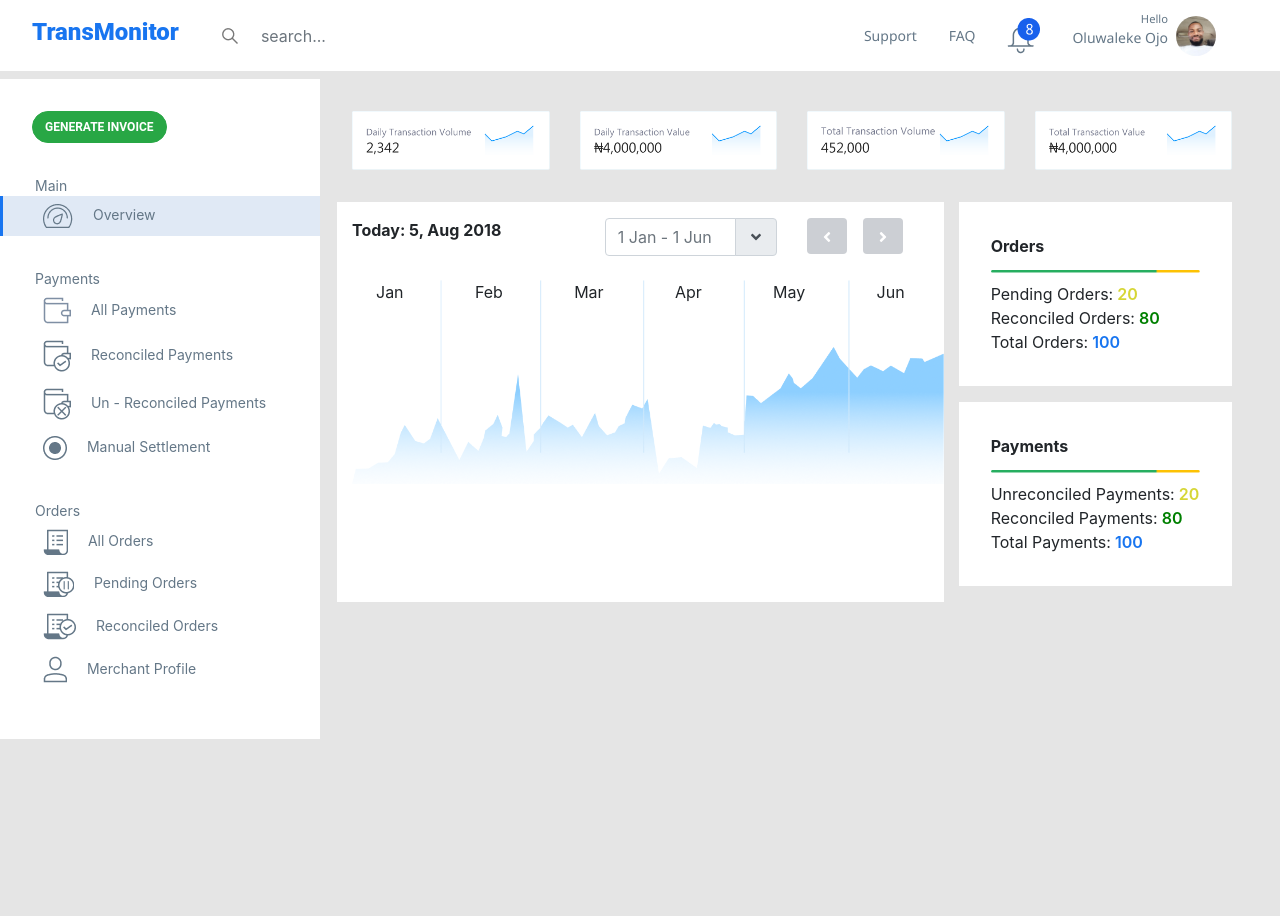
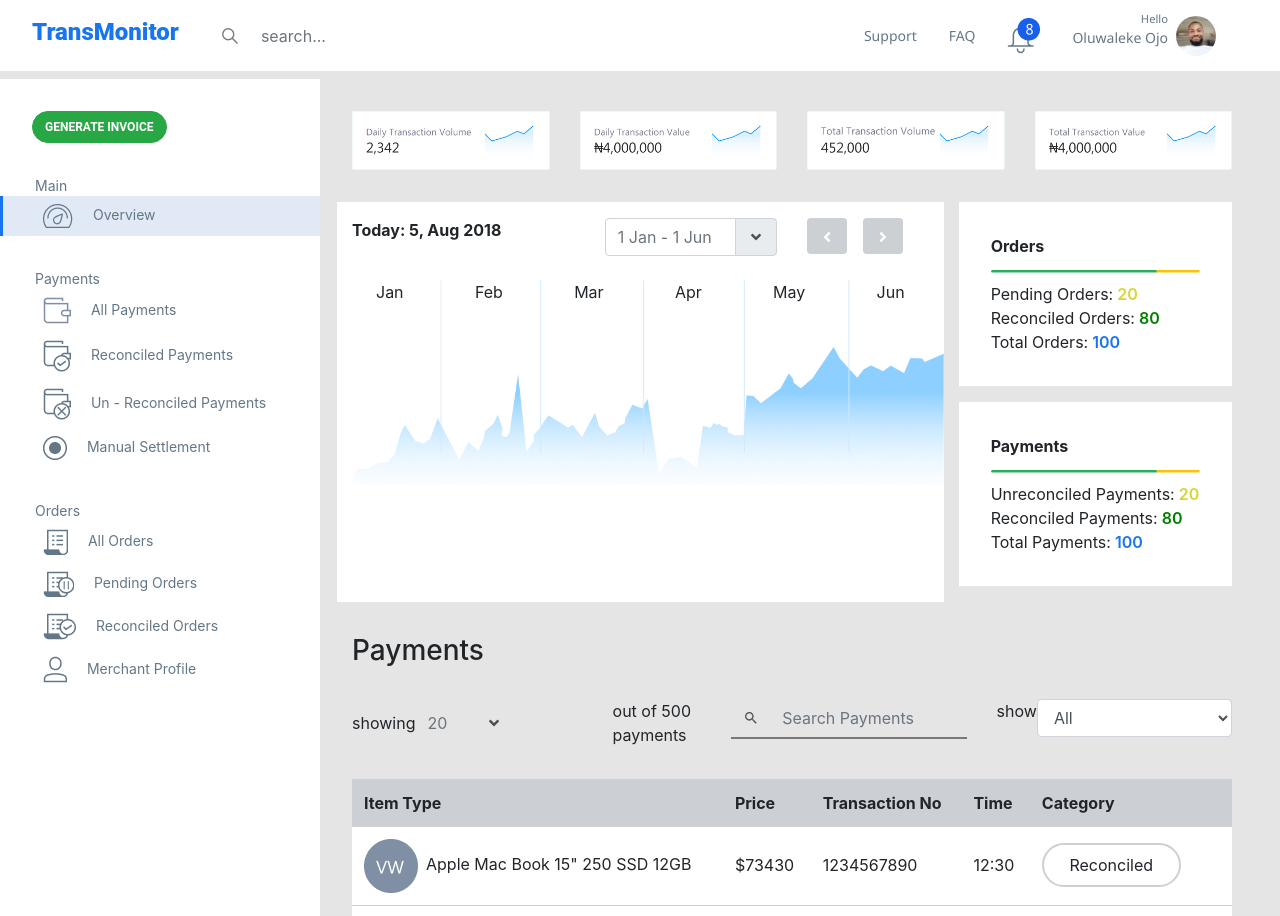
Before and after one commit to Egovictorc/mint-test, a React (Create React App) app: page / in a window 1280 px wide. Shown: the top 916 px of the page. Before the commit the page ends 800 px from the top, so only its background shows below. Built offline with nearby package versions, Linux system fonts and the light colour scheme.

Commit message:
add items table

```diff
--- a/package.json
+++ b/package.json
@@ -13,8 +13,11 @@
     "react-bootstrap": "^1.0.0",
     "react-dom": "^16.13.1",
     "react-icons": "^3.9.0",
+    "react-redux": "^7.2.0",
     "react-router-dom": "^5.1.2",
-    "react-scripts": "3.4.1"
+    "react-scripts": "3.4.1",
+    "redux": "^4.0.5",
+    "uuid": "^7.0.2"
   },
   "scripts": {
     "start": "react-scripts start",
--- /dev/null
+++ b/src/components/items.js
@@ -0,0 +1,74 @@
+const items = [
+    {
+      type: 'apple mac book 15" 250 SSD 12GB',
+      price: 73430,
+      transactionNo: 1234567890,
+      time: "12:30",
+      category: "reconciled"
+    },
+    {
+      type: 'apple mac book 15" 250 SSD 12GB',
+      price: 73430,
+      transactionNo: 1234567890,
+      time: "12:30",
+      category: "un-reconciled"
+    },
+    {
+      type: 'apple mac book 15" 250 SSD 12GB',
+      price: 73430,
+      transactionNo: 1234567890,
+      time: "12:30",
+      category: "pending"
+    },
+    {
+      type: 'apple mac book 15" 250 SSD 12GB',
+      price: 73430,
+      transactionNo: 1234567890,
+      time: "12:30",
+      category: "settled"
+    },
+    {
+      type: 'apple mac book 15" 250 SSD 12GB',
+      price: 73430,
+      transactionNo: 1234567890,
+      time: "12:30",
+      category: "unsettled"
+    },
+    {
+      type: 'apple mac book 15" 250 SSD 12GB',
+      price: 73430,
+      transactionNo: 1234567890,
+      time: "12:30",
+      category: "reconciled"
+    },
+    {
+      type: 'apple mac book 15" 250 SSD 12GB',
+      price: 73430,
+      transactionNo: 1234567890,
+      time: "12:30",
+      category: "un-reconciled"
+    },
+    {
+      type: 'apple mac book 15" 250 SSD 12GB',
+      price: 73430,
+      transactionNo: 1234567890,
+      time: "12:30",
+      category: "pending"
+    },
+    {
+      type: 'apple mac book 15" 250 SSD 12GB',
+      price: 73430,
+      transactionNo: 1234567890,
+      time: "12:30",
+      category: "settled"
+    },
+    {
+      type: 'apple mac book 15" 250 SSD 12GB',
+      price: 73430,
+      transactionNo: 1234567890,
+      time: "12:30",
+      category: "unsettled"
+    }
+  ];
+
+  export default items;
--- /dev/null
+++ b/src/components/itemsTable.js
@@ -0,0 +1,45 @@
+import React from "react";
+import { Row, Col, Table } from "react-bootstrap";
+import { v4 as uuidv4 } from "uuid";
+
+import symbol from "../images/vw-symbol.png"
+import items from "./items"
+
+
+const tableHead = ["item type", "price", "transaction no", "time", "category"];
+
+const getTableBody = items => (
+    items.map(({ type, transactionNo, category, price, time }) => (
+      <tr key={uuidv4()}>
+        <td className="">
+        <img src={symbol} alt=" vw symbol" />
+          {type}{" "}
+
+        </td>
+        <td> ${price} </td>
+        <td> {transactionNo} </td>
+        <td> {time} </td>
+        <td className="category" >
+        <span> {category}</span> </td>
+      </tr>
+    ))
+);
+
+const ItemsTable = () => {
+  return (
+    <Table striped borderless hover className="item-table">
+      <thead>
+        <tr>
+          {tableHead.map(item => (
+            <th> {item} </th>
+          ))}
+        </tr>
+      </thead>
+      <tbody>
+        {getTableBody(items)}
+      </tbody>
+    </Table>
+  );
+};
+
+export default ItemsTable;
--- a/src/components/main.js
+++ b/src/components/main.js
@@ -2,14 +2,16 @@ import React from "react";
 import { Row, Col, InputGroup, FormControl, Button } from "react-bootstrap";
 
 //////////IMPORT TRANSACTIONS
-import Transactions from "./transactions"
-
+import Transactions from "./transactions";
+//////////IMPORT PAYMENTS
+import Payments from "./payments";
 
 const Main = () => {
   return (
     <Col className="main" as="main">
       <Transactions />
 
+      <Payments />
     </Col>
   );
 };
--- /dev/null
+++ b/src/components/payments.js
@@ -0,0 +1,85 @@
+import React from "react";
+import { Row, Col, InputGroup, FormControl } from "react-bootstrap";
+import { FaAngleDown } from "react-icons/fa";
+import { MdSearch } from "react-icons/md";
+
+//////////IMPORT ITEMS TABLE
+import ItemsTable from "./itemsTable";
+
+const categories = [
+  "all",
+  "reconciled",
+  "un-reconciled",
+  "settled",
+  "unsettled"
+];
+
+const getCategories = categories =>
+  categories.sort().map(category => (
+    <option key={category} value={category} className="category">
+      {" "}
+      {category}{" "}
+    </option>
+  ));
+
+const Payments = () => {
+  return (
+    <>
+      <h3 className="payments__heading">payments</h3>
+      <Row className="payments">
+        <Col className="d-flex col-5 align-items-center">
+          <span> showing</span>
+          <InputGroup>
+            <FormControl
+              placeholder="20"
+              aria-label="number of items"
+              className="show"
+            />
+
+            <InputGroup.Append>
+              <InputGroup.Text>
+                <FaAngleDown />
+              </InputGroup.Text>
+            </InputGroup.Append>
+          </InputGroup>
+
+          <span >
+            {" "}
+            out of 500 payments
+          </span>
+        </Col>
+
+        <Col>
+          <InputGroup className="search">
+            <InputGroup.Prepend>
+              <InputGroup.Text>
+                <MdSearch />
+              </InputGroup.Text>
+            </InputGroup.Prepend>
+
+            <FormControl
+              placeholder="search payments"
+              aria-label="search payments"
+            />
+          </InputGroup>
+        </Col>
+
+        <Col className="d-flex">
+          <label htmlFor="category"> show</label>
+          <select
+            aria-label="items category"
+            name="category"
+            id="category"
+            className="categories form-control"
+          >
+            {getCategories(categories)}
+          </select>
+        </Col>
+      </Row>
+
+        <ItemsTable />
+    </>
+  );
+};
+
+export default Payments;
--- a/src/components/transactions.js
+++ b/src/components/transactions.js
@@ -68,7 +68,10 @@ const getItems = itemsArray =>
 const Main = () => {
   return (
     <>
-      <Row>{getTransactions(transactionArray)}</Row>
+      <Row>
+        {
+        getTransactions(transactionArray)}
+        </Row>
 
       <Row className="">
         <Col className="date__col col-8 bg-white">
--- /dev/null
+++ b/src/scss/_payments.scss
@@ -0,0 +1,53 @@
+.payments {
+  &__heading,
+  .categories,
+  .category  {
+    text-transform: capitalize;
+  }
+
+
+  .input-group-text,
+  .form-control:not(.categories) {
+      border: none;
+      background-color: transparent;
+  }
+  .form-control.show {
+    max-width: 30%;
+    display: inline-block;
+  }
+
+  .search {
+    border-bottom: 2px solid #787878;
+  }
+
+}
+
+
+////////////////ITEM TABLE
+.item-table {
+  tr,
+  td {
+    background-color: #fff;
+  }
+th {
+   background-color: #CCCFD4;
+}
+  th,
+  td {
+    text-transform: capitalize;
+  }
+  td {
+    border-bottom: 1px solid #CCCFD4;
+    vertical-align: text-bottom;
+  }
+  td img {
+    margin-right: .5rem;
+  }
+
+  td span {
+    display: inline-block;
+    padding: .5rem 1.6rem;
+    border: 2px solid #CCCFD4;
+    border-radius: 30px;
+  }
+}
--- a/src/scss/index.scss
+++ b/src/scss/index.scss
@@ -2,4 +2,5 @@
         "layout",
         "header",
         "aside",
-        "main";
+        "main",
+        "payments";
```
Also changed, not shown: src/components/itemTableBack.js (added, +75 -0 lines), src/components/store.js (added), src/images/vw-symbol.png (added), 1 other file (tests, documents, lock files or other folders).
